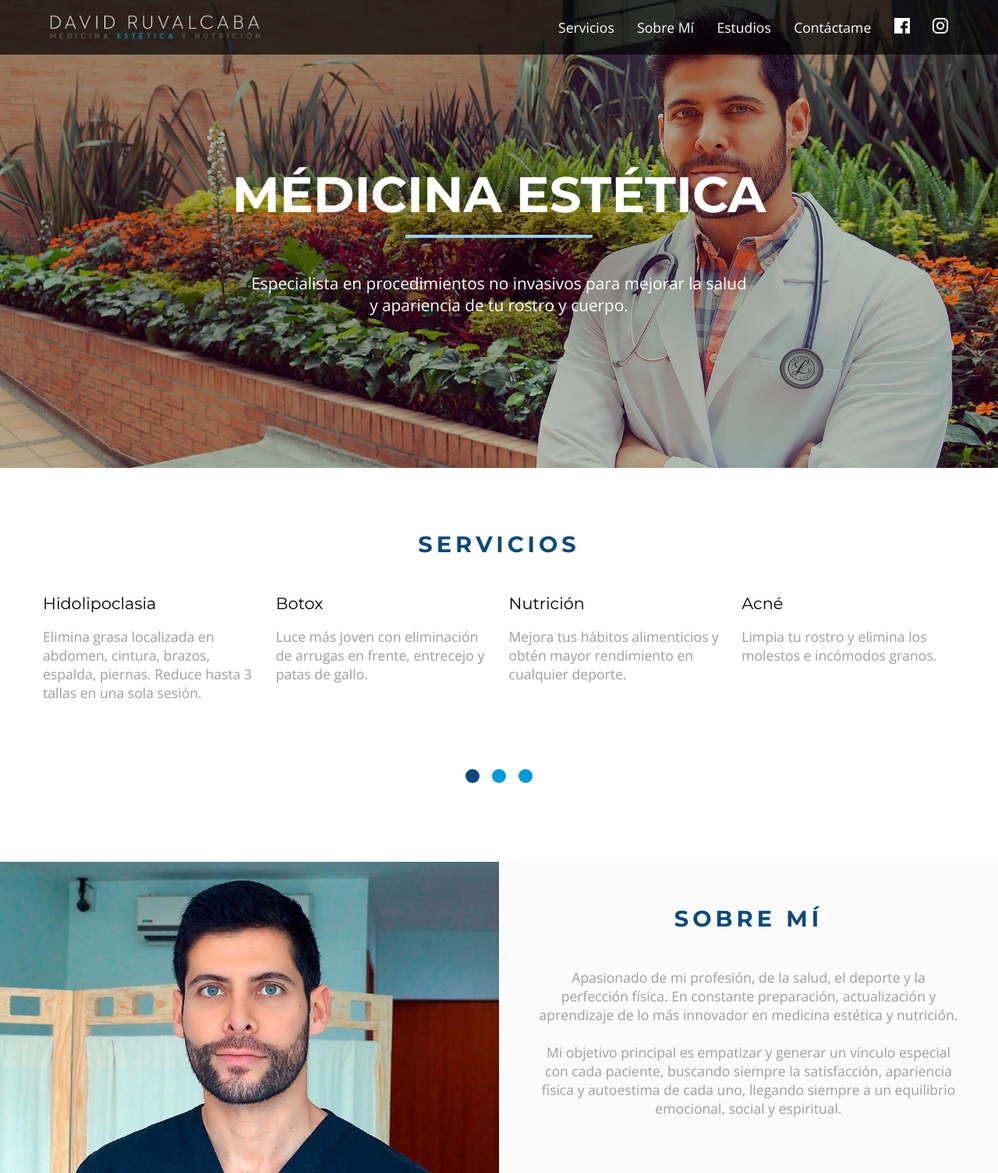
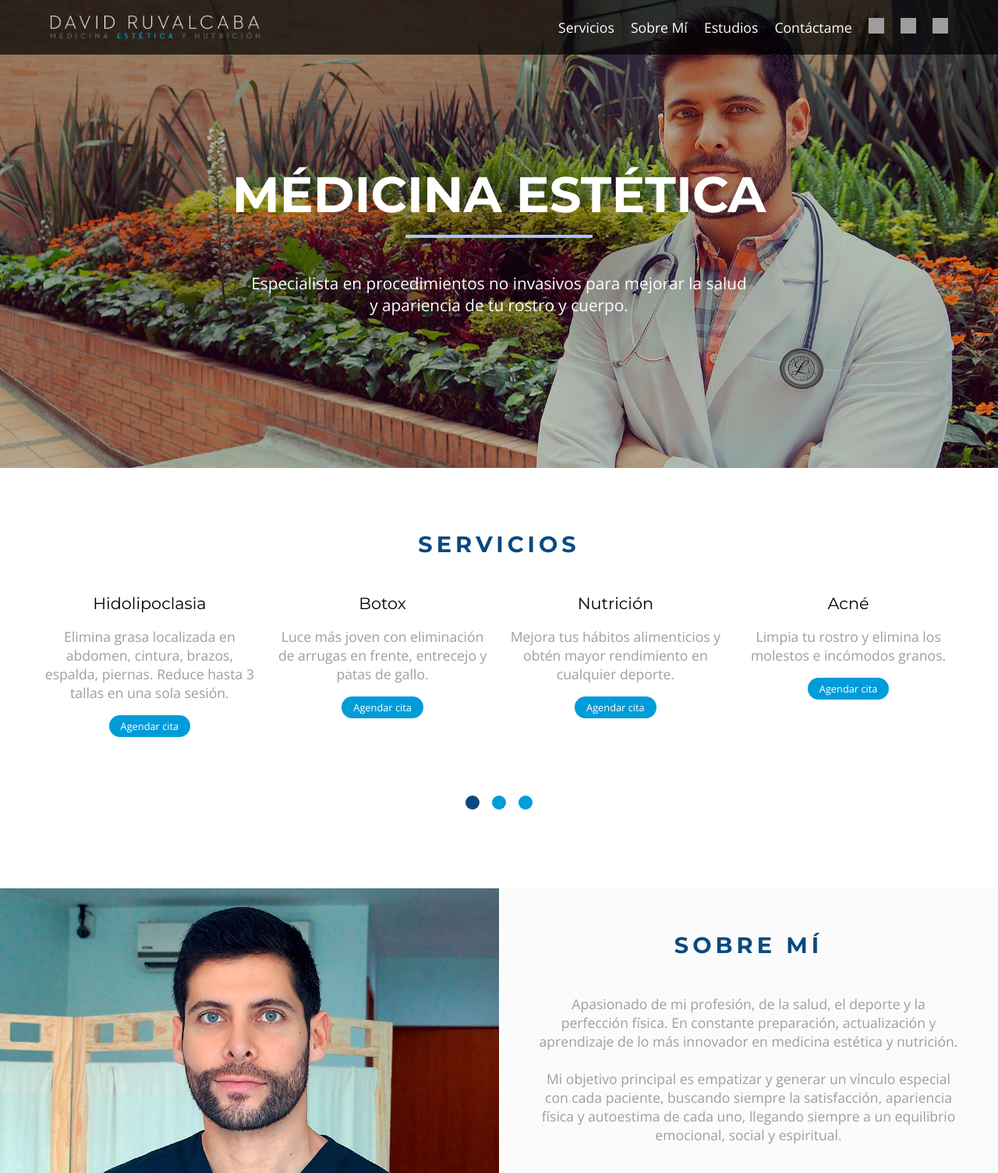
Before and after one commit to Jehisonpq/david-ruvalcaba, a PHP site: page /index.html in a window 1280 px wide. Shown: the top 1504 px of the page at 78% size. Run offline with PHP 8.4, Linux system fonts and the light colour scheme; some libraries are stand-ins or nearby versions; grey boxes are pictures that could not be loaded.

Commit message:
ajuste iconos menu y btn servicios

```diff
--- a/css/main.css
+++ b/css/main.css
@@ -161,14 +161,26 @@ nav ul li a img:hover{
 	display: flex;
     flex-direction: column;
 	align-items: center;
+	text-align: center;
 }
 .owl-carousel .owl-stage-outer {
 	align-self: normal;
+}
+.owl-carousel li {
+	padding-bottom: 10px;
 }
 .owl-carousel li h2 {
 	font-weight: 500;
 	font-size: 1.3rem;
 	color: black;
+}
+.owl-carousel li a {
+	background: #009cd9;
+	text-decoration: none;
+	color: white;
+	padding: 5px 15px;
+	font-size: 0.8rem;
+	border-radius: 20px;
 }
 .owl-carousel button.owl-dot{
 	width: 18px;
--- a/index.html
+++ b/index.html
@@ -36,8 +36,9 @@
                         <li><a href="#aboutme">Sobre Mí</a></li>
                         <li><a href="#studies">Estudios</a></li>
                         <li><a href="#contact">Contáctame</a></li>
-                        <li><a href="https://www.facebook.com/doctordavidruvalcaba" target='_blank' ><img src="images/logoFacebook.png" alt="facebook" title="Facebook"></a></li>
-                        <li><a href="https://instagram.com/doctordavidruvalcaba/" target='_blank' ><img src="images/logoInstagram.png" alt="instagram" title="Instagram"></a></li>
+                        <li><a href="https://www.facebook.com/doctordavidruvalcaba" target='_blank' ><img src="images/logoFacebook.svg" alt="facebook" title="Ver Facebook"></a></li>
+                        <li><a href="https://instagram.com/doctordavidruvalcaba/" target='_blank' ><img src="images/logoInstagram.svg" alt="instagram" title="Ver Instagram"></a></li>
+                        <li><a href="http://bit.ly/drdavidruvalcaba" target='_blank' ><img src="images/logoWhatsapp.svg" alt="whatsapp" title="Enviar Whatsapp"></a></li>
                     </ul>
                 </nav>
             </header>
@@ -53,38 +54,47 @@
                     <li>
                         <h2>Hidolipoclasia</h2>
                         <p>Elimina grasa localizada en abdomen, cintura, brazos, espalda, piernas. Reduce hasta 3 tallas en una sola sesión.</p>
+                        <a href="http://bit.ly/drdavidruvalcaba"  target='_blank'>Agendar cita</a>
                     </li>
                     <li>
                         <h2>Botox</h2>
                         <p>Luce más joven con eliminación de arrugas en frente, entrecejo y patas de gallo.</p>
+                        <a href="http://bit.ly/drdavidruvalcaba"  target='_blank'>Agendar cita</a>
                     </li>
                     <li>
                         <h2>Nutrición</h2>
                         <p>Mejora tus hábitos alimenticios y obtén mayor rendimiento en cualquier deporte.</p>
+                        <a href="http://bit.ly/drdavidruvalcaba"  target='_blank'>Agendar cita</a>
                     </li>
                     <li>
                         <h2>Acné</h2>
                         <p>Limpia tu rostro y elimina los molestos e incómodos granos.</p>
+                        <a href="http://bit.ly/drdavidruvalcaba"  target='_blank'>Agendar cita</a>
                     </li>
                     <li>
                         <h2>Rellenos Faciales</h2>
                         <p>Moldea tu rostro con ácido hialurónico para aumento de labios, mentón, pómulos, borrar líneas de expresión, nariz y nasogenianos.</p>
+                        <a href="http://bit.ly/drdavidruvalcaba"  target='_blank'>Agendar cita</a>
                     </li>
                     <li>
                         <h2>Rinomodelación</h2>
                         <p>Procedimiento no invasivo con ácido hialurónico con el cual es posible tener una nariz estética y recta en tan solo minutos.</p>
+                        <a href="http://bit.ly/drdavidruvalcaba"  target='_blank'>Agendar cita</a>
                     </li>
                     <li>
                         <h2>Enzimas Corporales</h2>
                         <p>Reduce grasa en zona localiza y combate la flacidez.</p>
+                        <a href="http://bit.ly/drdavidruvalcaba"  target='_blank'>Agendar cita</a>
                     </li>
                     <li>
                         <h2>Plasma</h2>
                         <p>Plasma rico en plaquetas para rejuvenecimiento facial logrando una piel más hidratada y radiante.</p>
+                        <a href="http://bit.ly/drdavidruvalcaba"  target='_blank'>Agendar cita</a>
                     </li>
                     <li>
                         <h2>Eliminación de verrugas</h2>
                         <p>Procedimiento ambulatorio, rápido y sencillo para eliminar las verrugas de cara y cuerpo.</p>
+                        <a href="http://bit.ly/drdavidruvalcaba"  target='_blank'>Agendar cita</a>
                     </li>
                 </ul>
             </div>
```
Also changed, not shown: images/logoFacebook.png (deleted), images/logoInstagram.png (deleted).
